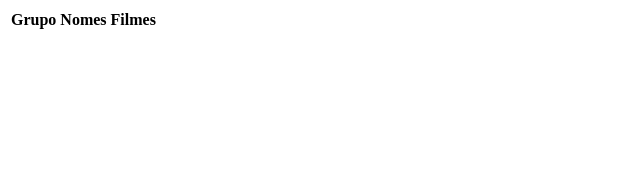
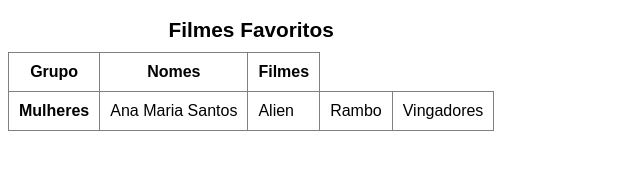
Before and after one commit to gardeniaalmeida/html-css, a plain HTML site: page desafios/desafio013/tabela03.html in a window 1280 px wide. Shown: the whole page, without its empty margins (0-640 px from the left). Drawn offline with Linux system fonts and the light colour scheme.

Commit message:
atualizei desafio 13

```diff
--- a/desafios/desafio013/tabela03.html
+++ b/desafios/desafio013/tabela03.html
@@ -5,8 +5,31 @@
     <meta name="viewport" content="width=device-width, initial-scale=1.0">
     <title>Mesclagem de Tabelas D03</title>
 </head>
+<style>
+    body {
+        font-family: Arial, Helvetica, sans-serif;
+    }
+
+    td, th {
+        border: 1px solid grey;
+        padding: 10px;
+    }
+
+    caption {
+        font-size: 1.3em;
+        font-weight: bold;
+        padding: 10px;
+    }
+
+    table {
+        border-collapse: collapse;
+    }
+</style>
 <body>
     <table>
+        <caption>
+            Filmes Favoritos
+        </caption>
         <thead>
             <tr>
                 <th>Grupo</th>
@@ -14,6 +37,16 @@
                 <th>Filmes</th>
             </tr>
         </thead>
+        <tbody>
+            <tr>
+                <th>Mulheres</th>
+                <td>Ana Maria Santos</td>
+                <td>Alien</td>
+                <td>Rambo</td>
+                <td>Vingadores</td>
+
+            </tr>
+        </tbody>
     </table>
 
 </body>
```
